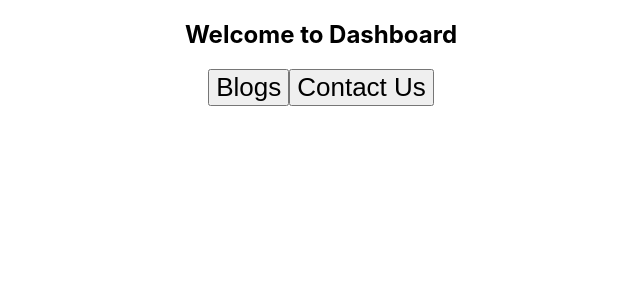
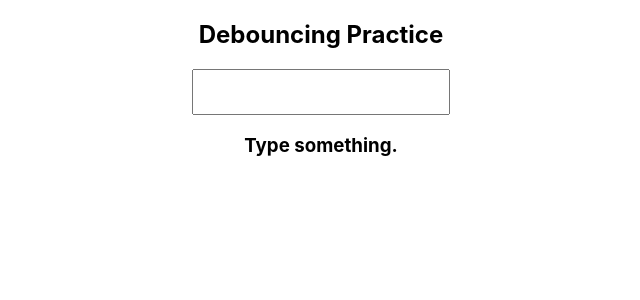
Before and after one commit to dhushandhansd/javascript-practice, a React (Vite) app in the folder react-js-practice/react-practice/: page / in a window 1280 px wide. Shown: the top 300 px of the page, without its empty margins (319-959 px from the left). Built offline with nearby package versions, Linux system fonts and the light colour scheme.

Commit message:
Debouncing updated

```diff
--- a/react-js-practice/react-practice/package.json
+++ b/react-js-practice/react-practice/package.json
@@ -7,6 +7,7 @@
     "serve": "vite preview"
   },
   "dependencies": {
+    "lodash": "^4.17.21",
     "react": "^17.0.0",
     "react-dom": "^17.0.0",
     "react-router-dom": "^6.0.2"
--- a/react-js-practice/react-practice/src/App.tsx
+++ b/react-js-practice/react-practice/src/App.tsx
@@ -1,19 +1,22 @@
 import { useState } from 'react'
 import { BrowserRouter, Route, Routes } from 'react-router-dom'
 import './App.css'
+import DeBouncingCus from './hooksStates/DeBouncingCus'
 import Blogs from './Routing/Blogs'
 import ContactUs from './Routing/ContactUs'
 import Dashboard from './Routing/Dashboard'
 
 function App() {
   return (
-    <BrowserRouter>
-      <Routes>
-        <Route path="/" element={<Dashboard/>}/>
-        <Route path="/blogs" element={<Blogs/>}/>
-        <Route path="/contact" element={<ContactUs/>}/>
-      </Routes>
-    </BrowserRouter>
+    // <BrowserRouter>
+    //   <Routes>
+    //     <Route path="/" element={<Dashboard/>}/>
+    //     <Route path="/blogs" element={<Blogs/>}/>
+    //     <Route path="/contact" element={<ContactUs/>}/>
+    //   </Routes>
+    // </BrowserRouter>
+
+    <DeBouncingCus/>
   )
 }
 
--- a/react-js-practice/react-practice/src/Routing/routingStyles.css
+++ b/react-js-practice/react-practice/src/Routing/routingStyles.css
@@ -4,3 +4,8 @@
     flex-direction: column;
     align-items: center;
 }
+
+input {
+    width: 250px;
+    height: 40px;
+}
--- /dev/null
+++ b/react-js-practice/react-practice/src/hooksStates/DeBouncingCus.tsx
@@ -0,0 +1,24 @@
+import { useState } from 'react'
+import '../Routing/routingStyles.css'
+import {debounce} from 'lodash'
+const DeBouncingCus = () => {
+
+
+    const [typeResult, setTypeResult] = useState("Type something.")
+
+    const _handleTyping = debounce(
+        (e:any) => {
+            setTypeResult(e)
+        }, 3000 // Result is reflected after 3000ms
+    )
+
+    return(
+        <div className="main-container">
+            <h2>Debouncing Practice</h2>
+            <input type="text" onChange={(e) => {_handleTyping(e.target.value)}}/>
+            <h3>{typeResult}</h3>
+        </div>
+    )
+}
+
+export default DeBouncingCus
```
